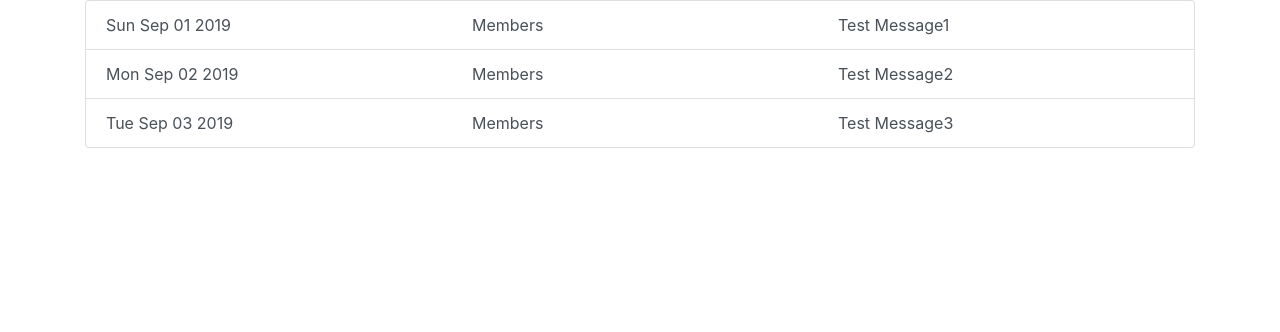
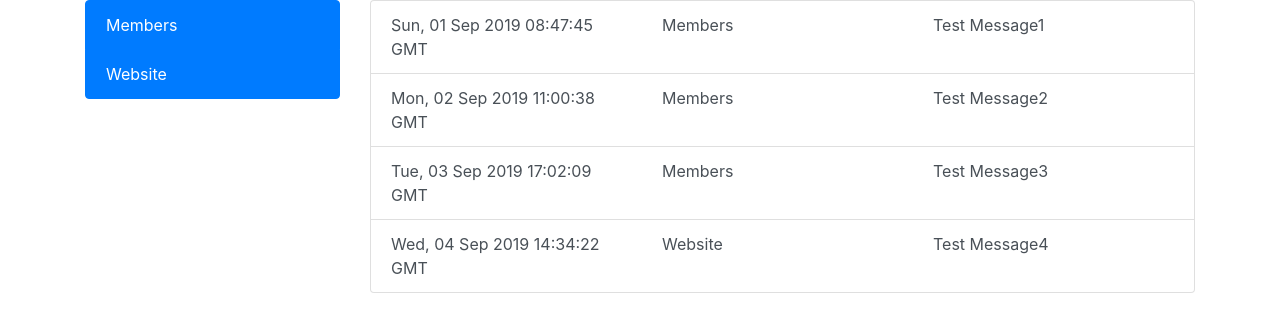
Before and after one commit to Howserr/Problems, a React (Create React App) app: page / in a window 1280 px wide. Shown: the top 332 px of the page. Built offline with nearby package versions, Linux system fonts and the light colour scheme.

Commit message:
Added application filtering
added a filter so that only logs for selected applications are shown

```diff
--- a/src/Dashboard/Dashboard.tsx
+++ b/src/Dashboard/Dashboard.tsx
@@ -1,43 +1,84 @@
 import React from 'react';
 import Log from './Log';
 import LogList from './LogList/LogList';
+import LogFilter from './LogFilter/LogFilter';
+import { Row, Col } from 'reactstrap';
 
 interface DashboardState {
-    logs: Log[]
+    logs: Log[];
+    applications: string[];
+    selectedApplications: string[];
 }
 
 class Dashboard extends React.Component<{}, DashboardState> {
-    state: DashboardState = {
+    constructor(props: any) {
+        super(props)
+        this.state = {
             logs: [
                 {
                     id: 1,
                     message: "Test Message1",
                     stackTrace: "Error thrown at SomeClass.cs",
-                time: new Date('2019-09-01'),
+                    time: new Date('2019-09-01 08:47:45'),
                     clientId: "Members"
                 },
                 {
                     id: 2,
                     message: "Test Message2",
                     stackTrace: "Error thrown at SomeClass.cs",
-                time: new Date('2019-09-02'),
+                    time: new Date('2019-09-02 11:00:38'),
                     clientId: "Members"
                 },
                 {
                     id: 3,
                     message: "Test Message3",
                     stackTrace: "Error thrown at SomeClass.cs",
-                time: new Date('2019-09-03'),
+                    time: new Date('2019-09-03 17:02:09'),
                     clientId: "Members"
                 },
-        ]
+                {
+                    id: 4,
+                    message: "Test Message4",
+                    stackTrace: "Error thrown at SomeClass.cs",
+                    time: new Date('2019-09-04 14:34:22'),
+                    clientId: "Website"
+                }
+            ],
+            applications: ["Members", "Website"],
+            selectedApplications: ["Members", "Website"]
+        }
 
-    };
+        this.toggleFilterApplication = this.toggleFilterApplication.bind(this);
+        this.filteredLogs = this.filteredLogs.bind(this);
+    }
+
+    toggleFilterApplication(application: string) {
+        const index = this.state.selectedApplications.indexOf(application);
+        if (index < 0) {
+            this.state.selectedApplications.push(application);
+        } else {
+            this.state.selectedApplications.splice(index, 1);
+        }
+        this.setState({ selectedApplications: [...this.state.selectedApplications]})
+    }
+
+    filteredLogs() {
+        return this.state.logs.filter((log: Log) => {
+            return this.state.selectedApplications.includes(log.clientId)
+        })
+    }
 
     render() {
         return(
             <div>
-                <LogList logs={this.state.logs}/>
+                <Row>
+                    <Col xs="3">
+                        <LogFilter filterItems={this.state.applications} selectedItems={this.state.selectedApplications} onFilterItemClicked={this.toggleFilterApplication}></LogFilter>
+                    </Col>
+                    <Col xs="9">
+                        <LogList logs={this.filteredLogs()}/>
+                    </Col>
+                </Row>
             </div>
         );
     }
--- /dev/null
+++ b/src/Dashboard/LogFilter/LogFilter.tsx
@@ -0,0 +1,21 @@
+import React from "react";
+import { ListGroup, ListGroupItem } from "reactstrap";
+
+interface LogFilterProps {
+    filterItems: string[];
+    selectedItems: string[];
+    onFilterItemClicked: (item: string) => void
+}
+
+
+const LogFilter: React.FC<LogFilterProps> = (props: LogFilterProps) => {
+    return(
+        <ListGroup>
+            {props.filterItems.map((item: string) => (
+                <ListGroupItem tag="button" action onClick={() => props.onFilterItemClicked(item)} active={props.selectedItems.includes(item)}>{item}</ListGroupItem>
+            ))}
+        </ListGroup>
+    );
+}
+
+export default LogFilter
--- a/src/Dashboard/LogList/LogListItem.tsx
+++ b/src/Dashboard/LogList/LogListItem.tsx
@@ -31,7 +31,7 @@ class LogListItem extends React.Component<LogProps, LogListItemState> {
         return (
             <ListGroupItem tag="button" action onClick={this.toggle}>
                 <Row>
-                    <Col xs="4">{this.props.log.time.toDateString()}</Col>
+                    <Col xs="4">{this.props.log.time.toUTCString()}</Col>
                     <Col xs="4">{this.props.log.clientId}</Col>
                     <Col xs="4">{this.props.log.message}</Col>
                 </Row>
```
Lines whose indentation alone changed are shown as unchanged.
